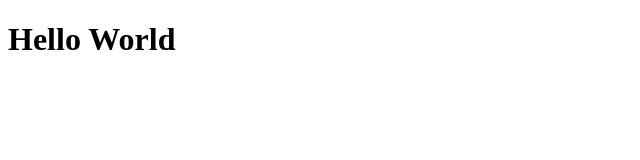
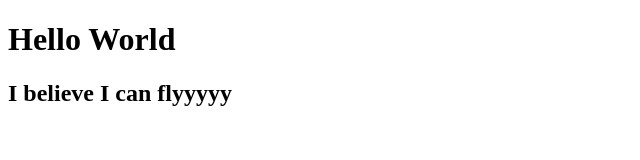
Before and after one commit to FredericGalline/helloword, a plain HTML site: page index.html in a window 1280 px wide. Shown: the whole page, without its empty margins (0-640 px from the left). Drawn offline with Linux system fonts and the light colour scheme.

Commit message:
adding H2 in index.html

```diff
--- a/index.html
+++ b/index.html
@@ -8,5 +8,6 @@
 </head>
 <body>
     <h1>Hello World</h1>
+    <h2> I believe I can flyyyyy</h2>
 </body>
 </html>
```
